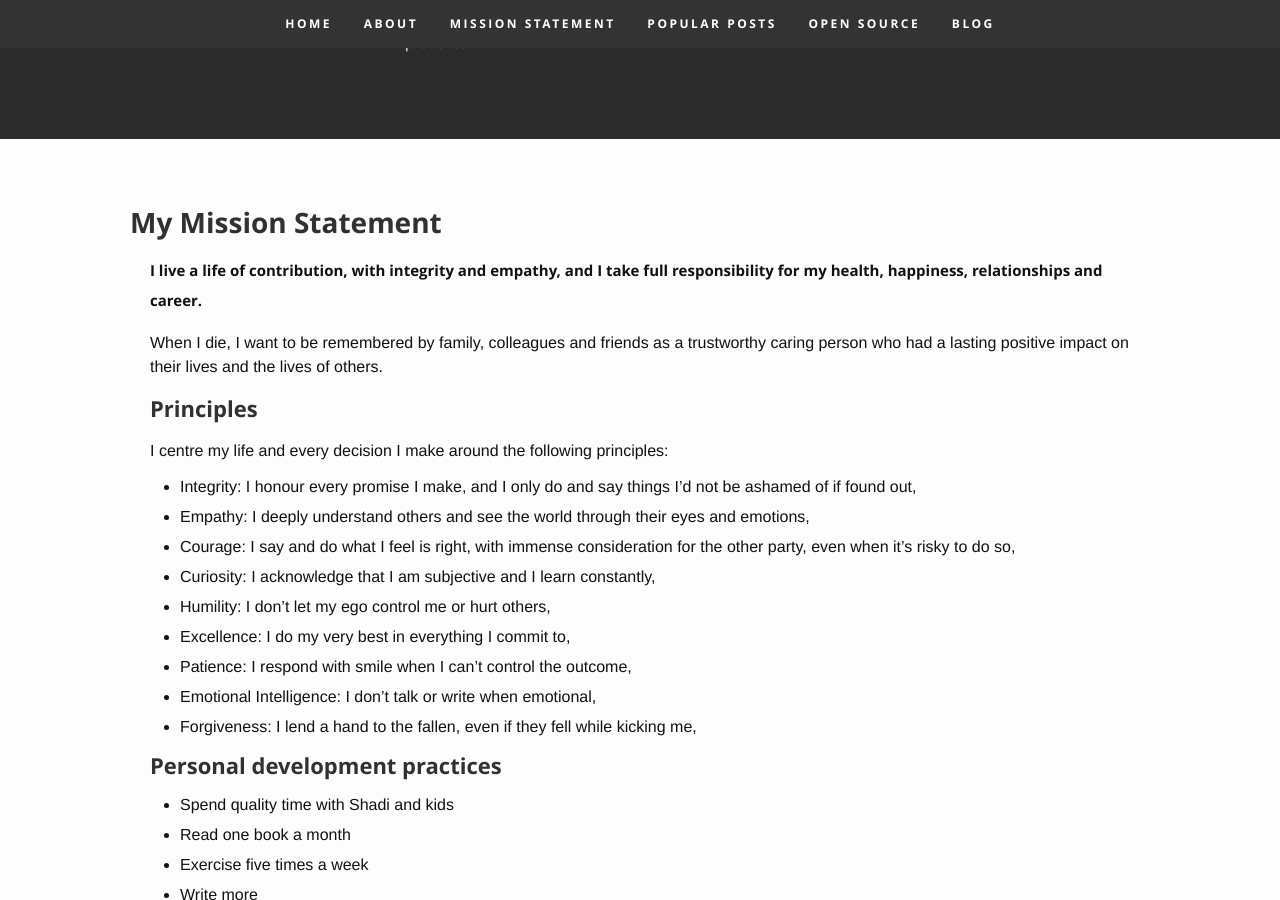
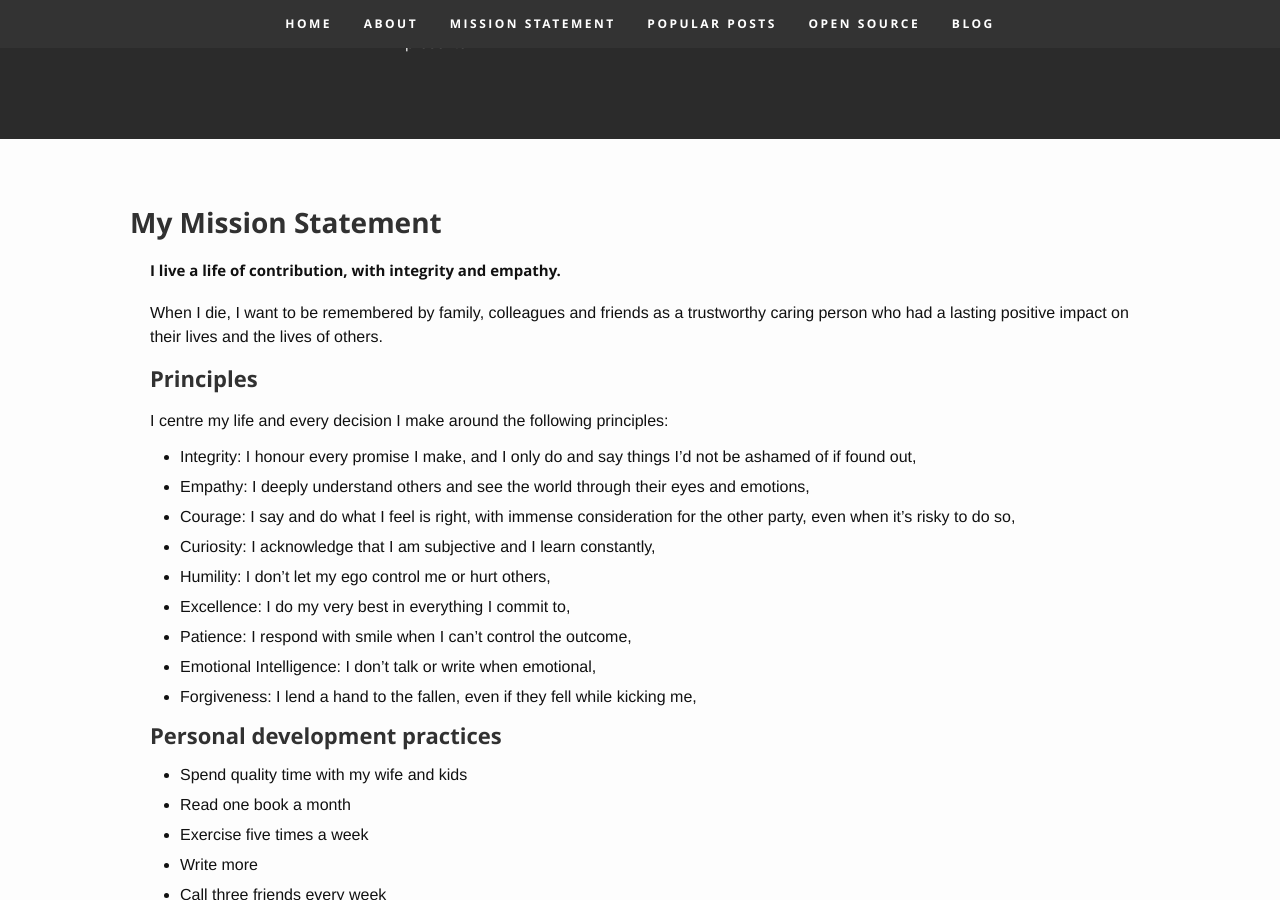
Before and after one commit to MehdiK/mehdik.github.io, a Jekyll site: the page built from index.html, in a window 1280 px wide and 900 px high, scrolled down 1340 px. Built offline with Jekyll 4.4.1, drawn with Linux system fonts in a browser that asks for light colours; nearby versions of some CDN libraries; comment, search, counter and statistics services are not loaded.

Commit message:
Updated my mission statement

```diff
--- a/index.html
+++ b/index.html
@@ -70,7 +70,7 @@ layout: default
          <h2>My Mission Statement</h2>
 
          <div class="twelve columns main-col">
-           <p><strong>I live a life of contribution, with integrity and empathy, and I take full responsibility for my health, happiness, relationships and career.</strong></p>
+           <p><strong>I live a life of contribution, with integrity and empathy.</strong></p>
 
            <p>When I die, I want to be remembered by family, colleagues and friends as a trustworthy caring person who had a lasting positive impact on their lives and the lives of others.</p>
 
@@ -93,7 +93,7 @@ layout: default
            <div class="twelve columns main-col">
              <h3 id="personal-development-practices">Personal development practices</h3>
              <ul>
-               <li>Spend quality time with Shadi and kids</li>
+               <li>Spend quality time with my wife and kids</li>
                <li>Read one book a month</li>
                <li>Exercise five times a week</li>
                <li>Write more</li>
```
